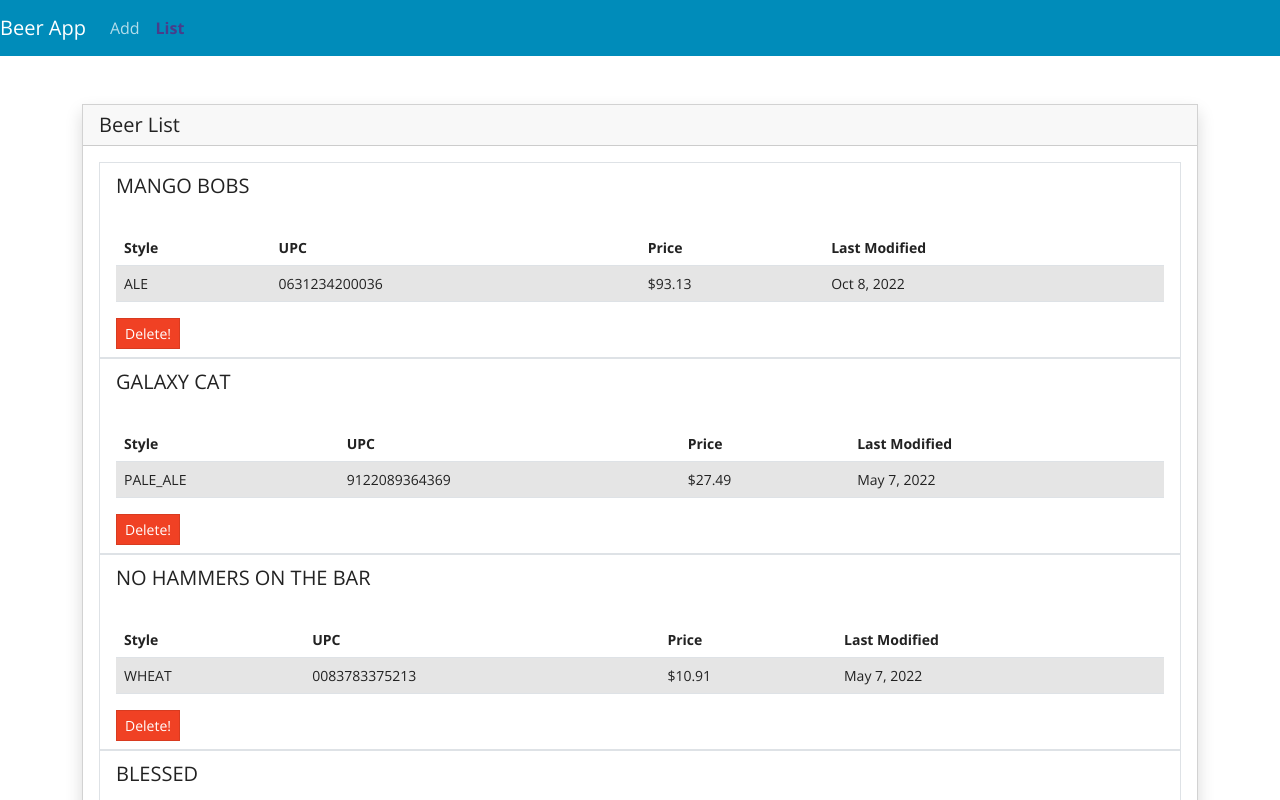
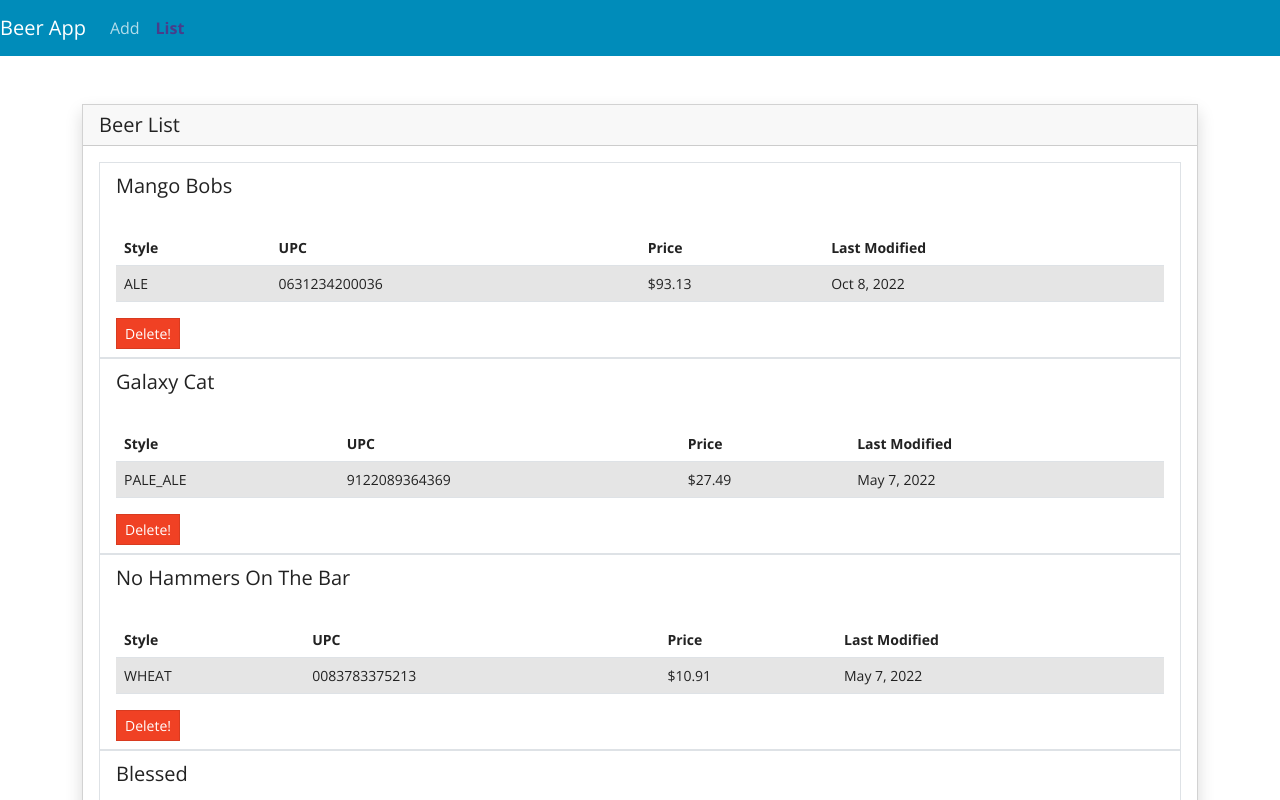
Before and after one commit to ffiorentino12/angular-project, an Angular app: page /list in a window 1280 px wide. Shown: the top 800 px of the page. Built offline with nearby package versions, Linux system fonts and the light colour scheme.

Commit message:
1 file modified

```diff
--- a/src/app/component/beer/beer.component.html
+++ b/src/app/component/beer/beer.component.html
@@ -1,6 +1,6 @@
 <li class="list-group-item">
   <div>
-    <label class="lead mb-2">{{ beer.beerName | uppercase  }}</label>
+    <label class="lead mb-2">{{ beer.beerName }}</label>
   </div>
   <br />
   <div>
```
